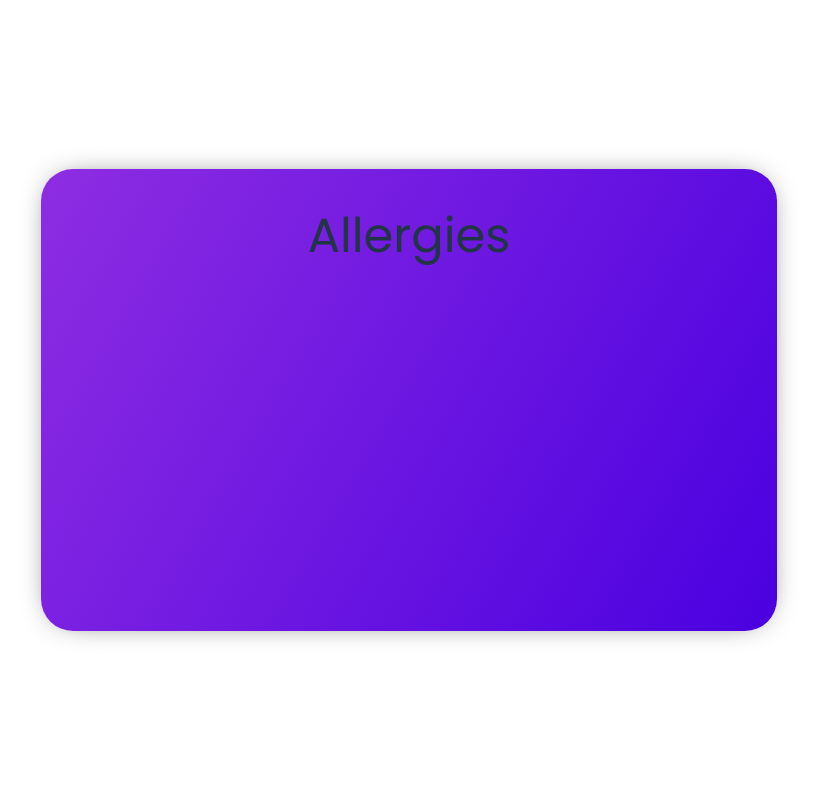
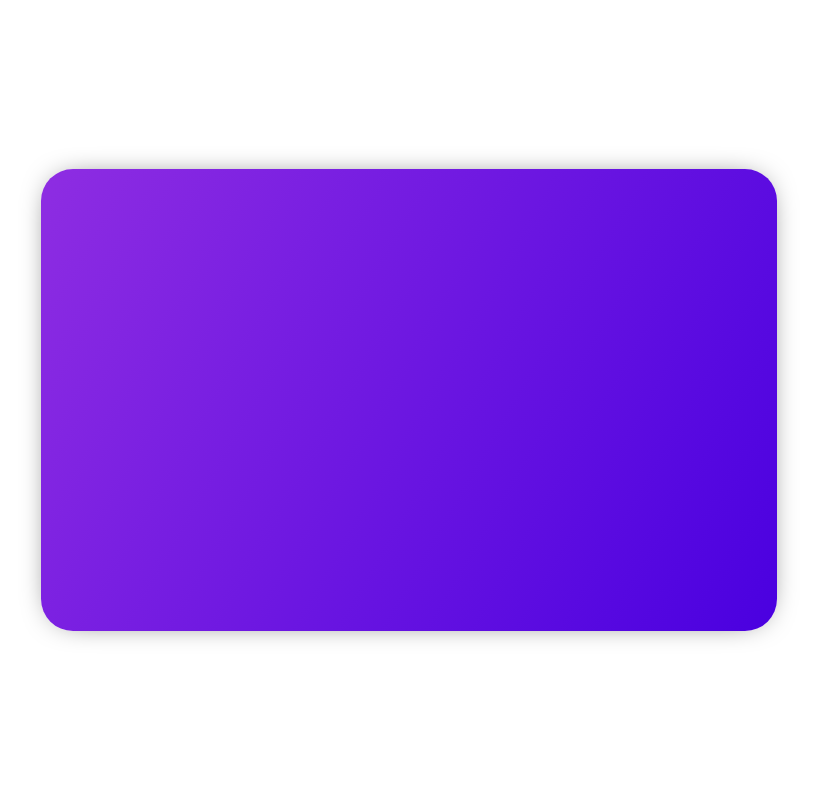
Before and after one commit to niklasmh/food-allergy-card, a React (Vite) app: page / in a window 1280 px wide. Shown: the top 800 px of the page, without its empty margins (231-1048 px from the left). Built offline with nearby package versions, Linux system fonts and the light colour scheme.

Commit message:
Change title based on language

```diff
--- a/src/allergies.tsx
+++ b/src/allergies.tsx
@@ -4,14 +4,50 @@ type Language = {
   id: Languages;
   longName: string;
   icon: string;
+  translations: { [key: string]: string };
 };
 
 export const allLanguages: Language[] = [
-  { id: "DE", longName: "deutsch", icon: "🇩🇪" },
-  { id: "EN", longName: "english", icon: "🇬🇧" },
-  { id: "ES", longName: "español", icon: "🇪🇸" },
-  { id: "NO", longName: "norsk", icon: "🇳🇴" },
-  { id: "NL", longName: "dutch", icon: "🇳🇱" },
+  {
+    id: "DE",
+    longName: "deutsch",
+    icon: "🇩🇪",
+    translations: {
+      allergies: "allergien",
+    },
+  },
+  {
+    id: "EN",
+    longName: "english",
+    icon: "🇬🇧",
+    translations: {
+      allergies: "allergies",
+    },
+  },
+  {
+    id: "ES",
+    longName: "español",
+    icon: "🇪🇸",
+    translations: {
+      allergies: "alergias",
+    },
+  },
+  {
+    id: "NO",
+    longName: "norsk",
+    icon: "🇳🇴",
+    translations: {
+      allergies: "allergier",
+    },
+  },
+  {
+    id: "NL",
+    longName: "dutch",
+    icon: "🇳🇱",
+    translations: {
+      allergies: "allergieën",
+    },
+  },
 ];
 
 export type Allergy = {
--- a/src/components/Card.tsx
+++ b/src/components/Card.tsx
@@ -1,17 +1,19 @@
 import { useRecoilState } from "recoil";
-import { Allergies, Languages, allAllergies } from "../allergies";
+import { Allergies, Languages, allAllergies, allLanguages } from "../allergies";
 import { cardsState, currentCardState } from "../store";
 import { Cards } from "./Cards";
 
 export function Card() {
   const [card, setCard] = useRecoilState(currentCardState);
-  const [cards, setCards] = useRecoilState(cardsState);
+  const [, setCards] = useRecoilState(cardsState);
 
   return (
     <div className="flex flex-col justify-center items-center mb-8 gap-16 min-h-screen">
       <div className="card">
-        <h1 className="title mb-8">{card.name || "Allergies"}</h1>
-        <div className="items gap-3">
+        <h1 className="title capitalize mb-8">
+          {card.name || allLanguages.find((l) => l.id === card.languages[0])?.translations["allergies"]}
+        </h1>
+        <div className="items gap-3 w-full">
           {card.allergies
             .filter((id) => !!id)
             .map((id) => (
--- a/src/index.css
+++ b/src/index.css
@@ -98,7 +98,7 @@ button {
 .items {
   display: flex;
   flex-flow: row wrap;
-  justify-content: space-around;
+  justify-content: center;
   align-items: center;
   margin: auto;
 }
```
